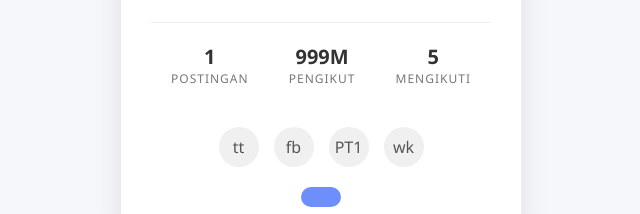
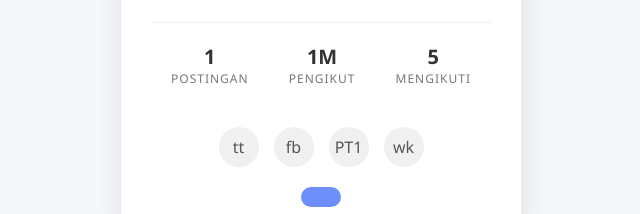
Before and after one commit to Rakha-html/website-rakha, a plain HTML site: page index.html in a window 1280 px wide. Shown: the part 492-706 px from the top of the page, 319-959 px from the left. Drawn offline with Linux system fonts and the light colour scheme.

Commit message:
Update index.html
ngubah 1m

```diff
--- a/index.html
+++ b/index.html
@@ -190,7 +190,7 @@
                     <div class="stat-label">Postingan</div>
                 </div>
                 <div class="stat">
-                    <div class="stat-value">999M</div>
+                    <div class="stat-value">1M</div>
                     <div class="stat-label">Pengikut</div>
                 </div>
                 <div class="stat">
```
